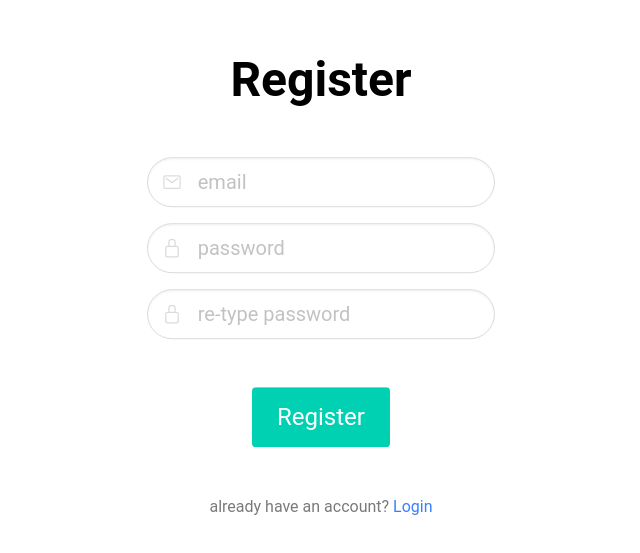
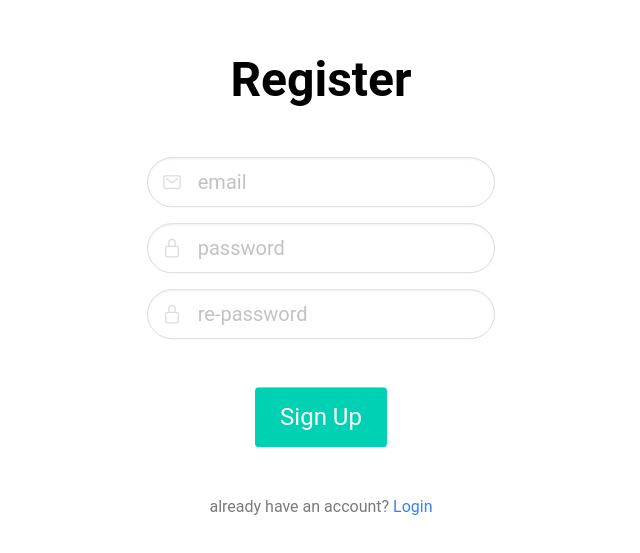
Before and after one commit to johnpaulkiser/tier-list, a React (Create React App) app: page /register in a window 1280 px wide. Shown: the part 125-678 px from the top of the page, without its empty margins (319-959 px from the left). Built offline with nearby package versions, Linux system fonts and the light colour scheme.

Commit message:
Consolidate login & register into 1 file

```diff
--- a/src/App.tsx
+++ b/src/App.tsx
@@ -2,8 +2,7 @@ import React from 'react';
 import { Redirect, Route } from 'react-router-dom';
 import { IonApp, IonRouterOutlet } from '@ionic/react';
 import { IonReactRouter } from '@ionic/react-router';
-import Login from './pages/Login';
-import Register from './pages/Register';
+import LoginAndSignUp from './pages/LoginAndSignUp';
 
 /* Core CSS required for Ionic components to work properly */
 import '@ionic/react/css/core.css';
@@ -28,8 +27,8 @@ const App: React.FC = () => (
   <IonApp>
     <IonReactRouter>
       <IonRouterOutlet>
-        <Route path="/login" component={Login} exact={true} />
-        <Route path="/register" component={Register} exact={true} />
+        <Route path="/login" component={LoginAndSignUp} exact={true} />
+        <Route path="/register" component={LoginAndSignUp} exact={true} />
         <Route exact path="/" render={() => <Redirect to="/login" />} />
       </IonRouterOutlet>
     </IonReactRouter>
--- a/src/pages/Login.js
+++ /dev/null
@@ -1,96 +0,0 @@
-import React from 'react';
-import { IonPage, IonContent, IonRouterLink, IonIcon } from '@ionic/react';
-import { mailOutline, lockClosedOutline } from 'ionicons/icons';
-import './Login.css';
-
-class Login extends React.Component {
-
-  constructor(props) {
-    super(props);
-
-    this.state = {
-      email: '',
-      password: ''
-    };
-  }
-
-   handleLogin = async() => {
-    console.log("ok");
-    fetch('http://localhost:3000/api/login', {
-      method: 'POST',
-      headers: {
-        'Content-Type': 'application/json'
-      },
-      body: JSON.stringify({
-        user: {
-          email: this.state.email,
-          password: this.state.password
-        }
-      })
-    })
-    .then((r) => {
-      console.log(r.json())
-    })
-    .catch(() => console.log('rror'));
-  };
-
-  handleEmailChange = (e) => {
-    this.setState({ email: e.target.value });
-  }
-
-  handlePasswordChange = (e) => {
-    this.setState({ password: e.target.value });
-  }
-
-  render() {
-
-    return (
-      <IonPage>
-        <IonContent>
-          <div className='container'>
-            <h1 className='is-size-1 has-text-weight-semibold mb-6'>Login</h1>
-            <form className='login-form mb-6'>
-              <div className='control has-icons-left'>
-                <input className='input is-rounded is-medium '
-                       type='text'
-                       placeholder='email'
-                       value={this.state.email}
-                       onChange={this.handleEmailChange}
-                />
-                <span className="icon is-small is-left">
-                  <IonIcon icon={mailOutline}/>
-                </span>
-              </div>
-              <div className='control has-icons-left mt-4'>
-                <input className='input is-rounded is-medium'
-                       type='password'
-                       placeholder='password'
-                       value={this.state.password}
-                       onChange={this.handlePasswordChange}
-                />
-                <span className="icon is-small is-left">
-                  <IonIcon icon={lockClosedOutline}/>
-                </span>
-              </div>
-            </form>
-            <button className='button is-primary is-large mb-6' onClick={this.handleLogin}>Login</button>
-            <br />
-            <IonRouterLink href='/register'> Need an account? </IonRouterLink>
-          </div>
-        </IonContent>
-      </IonPage>
-    );
-  }
-}
-
-
-
-
-
-
-
-
-
-
-
-export default Login;
--- /dev/null
+++ b/src/pages/LoginAndSignUp.js
@@ -0,0 +1,158 @@
+import React from 'react';
+import { IonPage, IonContent, IonRouterLink, IonIcon } from '@ionic/react';
+import { mailOutline, lockClosedOutline } from 'ionicons/icons';
+import './Login.css';
+
+class LoginAndSignUp extends React.Component {
+
+  constructor(props) {
+    super(props);
+
+    console.log(props.location);
+    let path = props.location.pathname;
+    let isSignUp = false;
+    let title = "Login";
+
+    if(path === "/register"){
+        title = 'Register';
+        isSignUp = true;
+    }
+
+    this.state = {
+      email: '',
+      password: '',
+      passwordConfirmation: '',
+      isSignUp: isSignUp,
+      title: title
+    };
+
+  }
+
+  handleLogin = async() => {
+    console.log("ok");
+    fetch('http://localhost:3000/api/login', {
+      method: 'POST',
+      headers: {
+        'Content-Type': 'application/json'
+      },
+      body: JSON.stringify({
+        user: {
+          email: this.state.email,
+          password: this.state.password
+        }
+      })
+    })
+    .then((r) => {
+      console.log(r.json())
+    })
+    .catch(() => console.log('error'));
+  };
+
+  handleRegister = async() => {
+    // TODO: check if passwords are matched first
+    //
+    fetch('http://localhost:3000/api/signup', {
+      method: 'POST',
+      headers: {
+        'Content-Type': 'application/json'
+      },
+      body: JSON.stringify({
+        user: {
+          email: this.state.email,
+          password: this.state.password
+        }
+      })
+    })
+    .then((r) => {
+      console.log(r.json())
+    })
+    .catch(() => console.log('error'));
+  };
+
+  handleChange = (e) => {
+    this.setState({ [e.target.name]: e.target.value });
+  }
+
+  render() {
+
+
+    return (
+      <IonPage>
+        <IonContent>
+          <div className='container'>
+            <h1 className='is-size-1 has-text-weight-semibold mb-6'>{this.state.title}</h1>
+            <form className='login-form mb-6'>
+              <div className='control has-icons-left'>
+                <input className='input is-rounded is-medium '
+                       type='text'
+                       placeholder='email'
+                       name='email'
+                       value={this.state.email}
+                       onChange={this.handleChange}
+                />
+                <span className="icon is-small is-left">
+                  <IonIcon icon={mailOutline}/>
+                </span>
+              </div>
+              <div className='control has-icons-left mt-4'>
+                <input className='input is-rounded is-medium'
+                       type='password'
+                       placeholder='password'
+                       name='password'
+                       value={this.state.password}
+                       onChange={this.handleChange}
+                />
+                <span className="icon is-small is-left">
+                  <IonIcon icon={lockClosedOutline}/>
+                </span>
+              </div>
+
+              <div>
+              {this.state.isSignUp &&
+              <div className='control has-icons-left mt-4'>
+                <input className='input is-rounded is-medium'
+                       type='password'
+                       placeholder='re-password'
+                       name='passwordConfirmation'
+                       value={this.state.password}
+                       onChange={this.handleChange}
+                />
+                <span className="icon is-small is-left">
+                  <IonIcon icon={lockClosedOutline}/>
+                </span>
+              </div>
+              }
+            </div>
+            </form>
+            {this.state.isSignUp ? (
+            <div>
+              <button className='button is-primary is-large mb-6' onClick={this.handleRegister}>Sign Up</button>
+              <br />
+              <p className='has-text-grey'>already have an account?
+                <IonRouterLink href='/login'> Login</IonRouterLink>
+              </p>
+            </div>
+            ) : (
+            <div>
+              <button className='button is-primary is-large mb-6' onClick={this.handleLogin}>Login</button>
+              <br />
+              <IonRouterLink href='/register'> Need an account? </IonRouterLink>
+            </div>
+            )
+            }
+
+          </div>
+        </IonContent>
+      </IonPage>
+    );
+  }
+}
+
+
+
+
+
+
+
+
+export default LoginAndSignUp;
--- a/src/pages/Register.js
+++ /dev/null
@@ -1,47 +0,0 @@
-
-import React from 'react';
-import { IonPage, IonContent, IonRow, IonCol, IonRouterLink, IonIcon } from '@ionic/react';
-import { mailOutline, lockClosedOutline } from 'ionicons/icons';
-import './Login.css';
-
-class Register extends React.Component {
-
-  render() {
-    return (
-      <IonPage>
-        <IonContent>
-          <div className='container'>
-            <h1 className='is-size-1 has-text-weight-semibold mb-6'>Register</h1>
-            <form className='login-form mb-6'>
-              <div className='control has-icons-left'>
-                <input className='input is-rounded is-medium ' type='text' placeholder='email' />
-                <span className="icon is-small is-left">
-                  <IonIcon icon={mailOutline}/>
-                </span>
-              </div>
-              <div className='control has-icons-left mt-4'>
-                <input className='input is-rounded is-medium' type='password' placeholder='password' />
-                <span className="icon is-small is-left">
-                  <IonIcon icon={lockClosedOutline}/>
-                </span>
-              </div>
-              <div className='control has-icons-left mt-4'>
-                <input className='input is-rounded is-medium' type='password' placeholder='re-type password' />
-                <span className="icon is-small is-left">
-                  <IonIcon icon={lockClosedOutline}/>
-                </span>
-              </div>
-            </form>
-            <button className='button is-primary is-large mb-6' routerLink='/dashboard'>Register</button>
-            <br />
-            <p className='has-text-grey'>already have an account?
-              <IonRouterLink href='/login'> Login</IonRouterLink>
-            </p>
-          </div>
-        </IonContent>
-      </IonPage>
-    );
-  }
-}
-
-export default Register;
```
